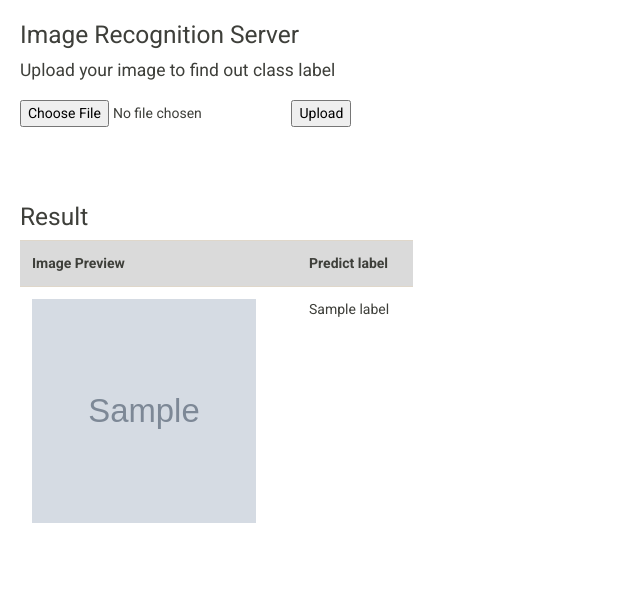
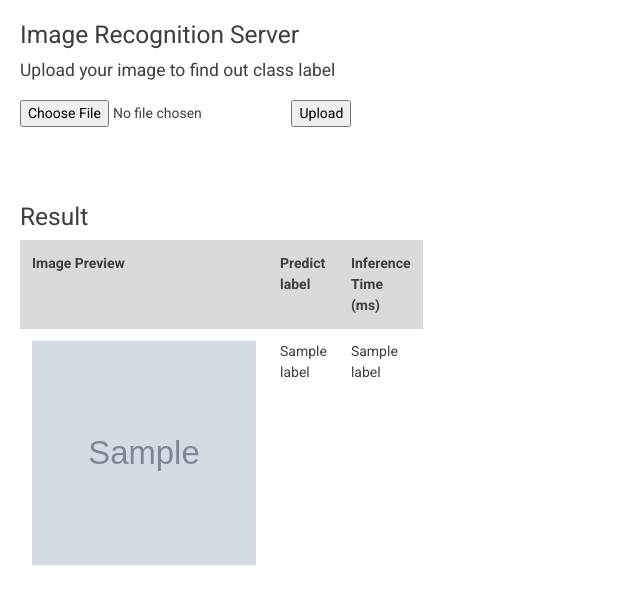
Before and after one commit to Elm8116/mlops-example-for-virtual-rpi, a Flask app: template templates/home.html in a window 1280 px wide. Shown: the top 604 px of the page, without its empty margins (0-640 px from the left). Run offline with Flask 2, Linux system fonts and the light colour scheme; the template is opened without the code that fills it: most values are stand-ins (such as "Sample title", 1, 10 or a date in 2020); grey boxes marked "Sample" are stand-in pictures; some libraries are stand-ins or nearby versions.

Commit message:
Update home.html

```diff
--- a/templates/home.html
+++ b/templates/home.html
@@ -26,10 +26,12 @@
                 <tr class="table-active">
                   <th scope="col">Image Preview</th>
                   <th scope="col">Predict label</th>
+                    <th scope="col"> Inference Time (ms)</th>
                 </tr>
                 <tr>
                     <th scope="row"> <img width="224" height="224" src="{{imagesource}}" /> </th>
                     <td> {{label}} </td>
+                    <td> {{label_}} </td>
                   </tr>
             </table>
     </div>
```
